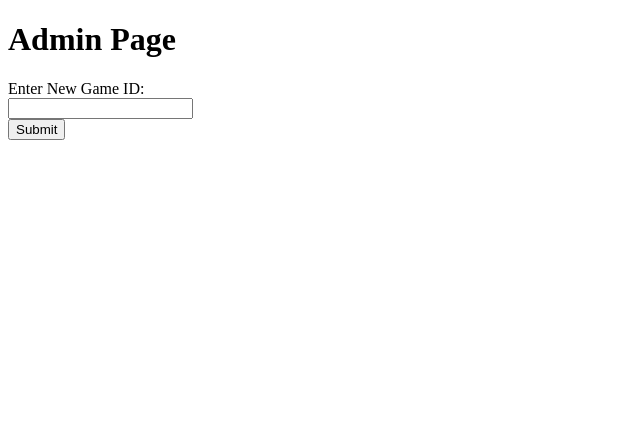
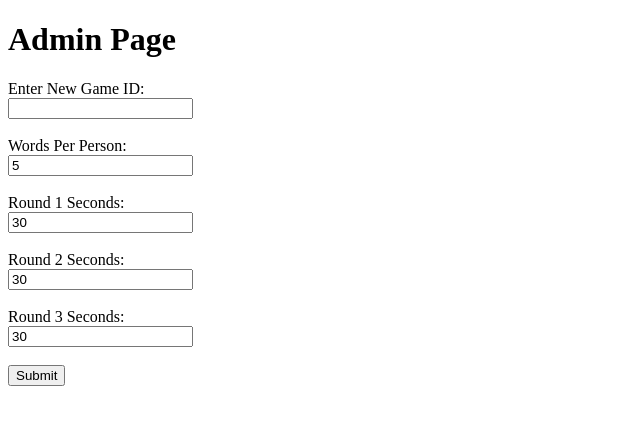
Before and after one commit to pdav5883/web-salad, a Flask app: page /admin/ in a window 1280 px wide. Shown: the top 425 px of the page, without its empty margins (0-640 px from the left). Run offline with Flask 2, Linux system fonts and the light colour scheme.

Commit message:
Make data json, add game options, number of words form variable entries

```diff
--- a/app.py
+++ b/app.py
@@ -1,5 +1,6 @@
 import string
 import random
+import json
 
 from flask import Flask, render_template, url_for, redirect, request, make_response
 
@@ -26,10 +27,16 @@ def admin():
 @app.route("/addgame/")
 def add_game():
     new_gid = request.args.get("new_gid", None)
+    num_words = request.args.get("num_words", 5)
+    t1 = request.args.get("t1", 30)
+    t2 = request.args.get("t2", 30)
+    t3 = request.args.get("t3", 30)
+
+    data = {"gid": new_gid, "num_words": num_words, "t1": t1, "t2": t2, "t3": t3}
 
     if new_gid:
         with open(gpath, "a") as fptr:
-            fptr.write(f"{new_gid}\n")
+            fptr.write(f"{json.dumps(data)}\n")
 
         return redirect(url_for("home"))
     else:
@@ -47,14 +54,79 @@ def join_game():
         return redirect(url_for("bad"))
 
 
+@app.route("/newplayer/")
+def new_player():
+    # maybe check to make sure a player doesn't already exist in cookies to stop one user creating multiple players
+    if not auth_game(request):
+        return redirect(url_for("bad"))
+    return render_template("newplayer.html")
+
+
+@app.route("/submitplayer/")
+def submit_player():
+    if not auth_game(request):
+        return redirect(url_for("bad"))
+
+    pname = request.args.get("pname", None)
+    if not pname:
+        return redirect(url_for("submit_player"))
+
+    pid = create_rand_id()
+
+    data = {"pid": pid, "pname": pname}
+
+    with open(ppath, "a") as fptr:
+        fptr.write(f"{json.dumps(data)}\n")
+
+    resp = make_response(redirect(url_for("new_words")))
+    resp.set_cookie("pid", pid)
+    return resp
+
+
+@app.route("/newwords/")
+def new_words():
+    if not auth_player(request):
+        return redirect(url_for("bad"))
+
+    gid = request.cookies.get("gid")
+    game = get_game(gid)
+
+    return render_template("newwords.html", num_words=game["num_words"])
+
+
+@app.route("/submitwords/")
+def submit_words():
+    if not auth_player(request):
+        return redirect(url_for("bad"))
+
+    words = request.args.getlist("words[]")
+
+    # TODO: do something if not all words are filled in?
+
+    with open(wpath, "a") as fptr:
+        for word in words:
+            fptr.write(f"{word}\n")
+    return redirect(url_for("good"))
+
+
+@app.route("/bad/")
+def bad():
+    return "You messed up :("
+
+
+@app.route("/good/")
+def good():
+    return "Good job :)"
+
+
 def check_game_id(gid):
     """
     Check game ID string against db
     """
-    with open(gpath, "r") as fptr:
-        games = fptr.read().split()
+    games = get_games()
+    game_ids = [game["gid"] for game in games]
 
-    if gid in games:
+    if gid in game_ids:
         return True
     else:
         return False
@@ -64,10 +136,8 @@ def check_player_id(pid):
     """
     Check player ID string against db
     """
-    with open(ppath, "r") as fptr:
-        players = fptr.read().split()
-
-    player_ids = [s.split(":")[0] for s in players]
+    players = get_players()
+    player_ids = [player["pid"] for player in players]
 
     if pid in player_ids:
         return True
@@ -102,56 +172,33 @@ def auth_player(req):
         return False
 
 
-@app.route("/newplayer/")
-def new_player():
-    # maybe check to make sure a player doesn't already exist in cookies to stop one user creating multiple players
-    if not auth_game(request):
-        return redirect(url_for("bad"))
-    return render_template("newplayer.html")
+def get_games():
+    with open(gpath, "r") as fptr:
+        rows = fptr.read().splitlines()
+
+    return [json.loads(row) for row in rows if row]
 
 
-@app.route("/submitplayer/")
-def submit_player():
-    if not auth_game(request):
-        return redirect(url_for("bad"))
+def get_players():
+    with open(ppath, "r") as fptr:
+        rows = fptr.read().splitlines()
 
-    pname = request.args.get("pname", None)
-    if not pname:
-        return redirect(url_for("submit_player"))
-
-    pid = create_rand_id()
-
-    with open(ppath, "a") as fptr:
-        fptr.write(f"{pid}:{pname}\n")
-
-    resp = make_response(redirect(url_for("new_words")))
-    resp.set_cookie("pid", pid)
-    return resp
+    return [json.loads(row) for row in rows if row]
 
 
-@app.route("/newwords/")
-def new_words():
-    if not auth_player(request):
-        return redirect(url_for("bad"))
-    return render_template("newwords.html")
+def get_game(gid):
+    games = get_games()
+
+    for game in games:
+        if game["gid"] == gid:
+            return game
+    return None
 
 
-@app.route("/submitwords/")
-def submit_words():
-    if not auth_player(request):
-        return redirect(url_for("bad"))
+def get_player(pid):
+    players = get_players()
 
-    with open(wpath, "a") as fptr:
-        fptr.write(f"{request.args.get('word1', 'failed')}\n")
-        fptr.write(f"{request.args.get('word2', 'failed')}\n")
-    return redirect(url_for("good"))
-
-
-@app.route("/bad/")
-def bad():
-    return "You messed up :("
-
-
-@app.route("/good/")
-def good():
-    return "Good job :)"
+    for player in players:
+        if player["pid"] == pid:
+            return player
+    return None
--- a/data/games.txt
+++ b/data/games.txt
@@ -1,2 +1,2 @@
-abc
-xyz
+{"gid": "abc", "num_words": "5", "t1": "30", "t2": "30", "t3": "30"}
+{"gid": "xyz", "num_words": "3", "t1": "30", "t2": "30", "t3": "30"}
--- a/templates/admin.html
+++ b/templates/admin.html
@@ -4,6 +4,14 @@
 
 <form action="/addgame">
   <label for="new_gid">Enter New Game ID:</label><br>
-  <input type="text" id="new_gid" name="new_gid" value=""><br>
+  <input type="text" id="new_gid" name="new_gid" value=""><br><br>
+  <label for="num_words">Words Per Person:</label><br>
+  <input type="number" id="num_words" name="num_words" value="5"><br><br>
+  <label for="t1">Round 1 Seconds:</label><br>
+  <input type="number" id="t1" name="t1" value="30"><br><br>
+  <label for="t2">Round 2 Seconds:</label><br>
+  <input type="number" id="t2" name="t2" value="30"><br><br>
+  <label for="t3">Round 3 Seconds:</label><br>
+  <input type="number" id="t3" name="t3" value="30"><br><br>
   <input type="submit" value="Submit">
 </form>
```
Also changed, not shown: templates/newwords.html (+6 -8 lines), 1 other file.
